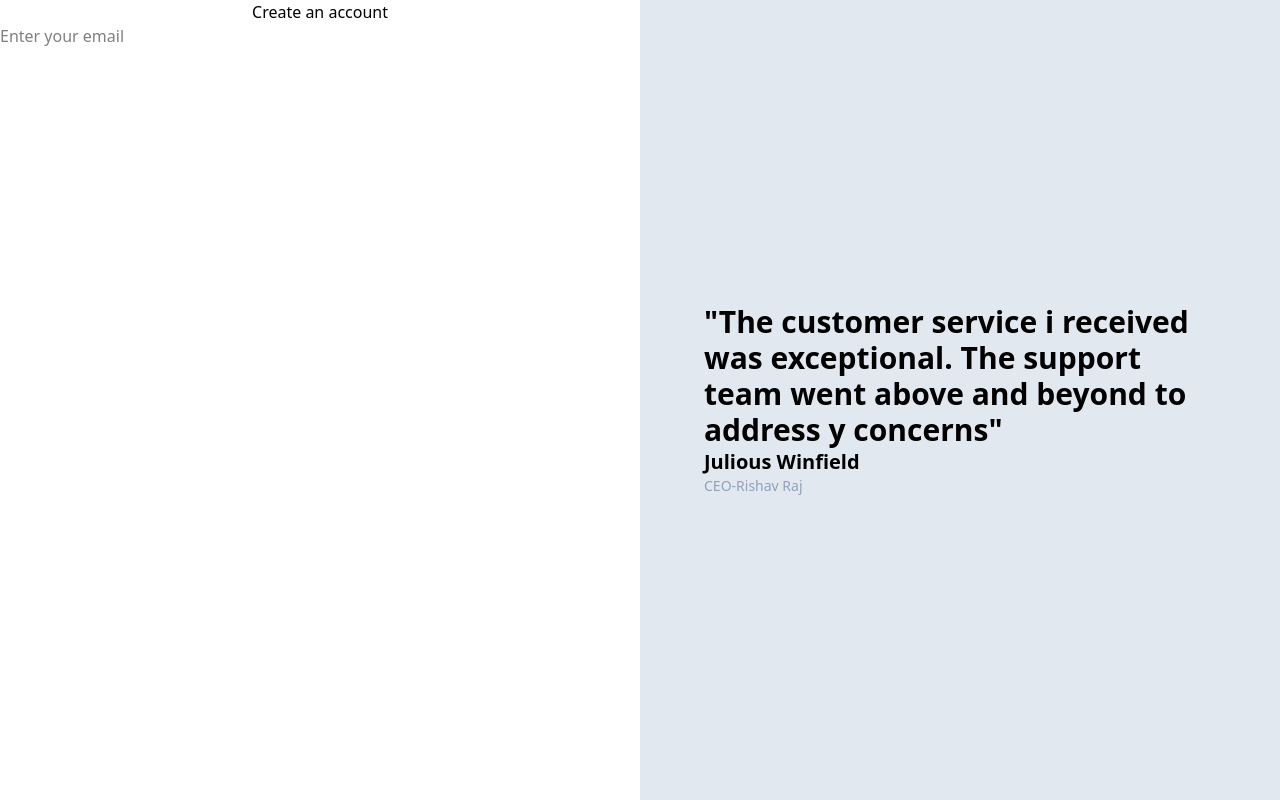
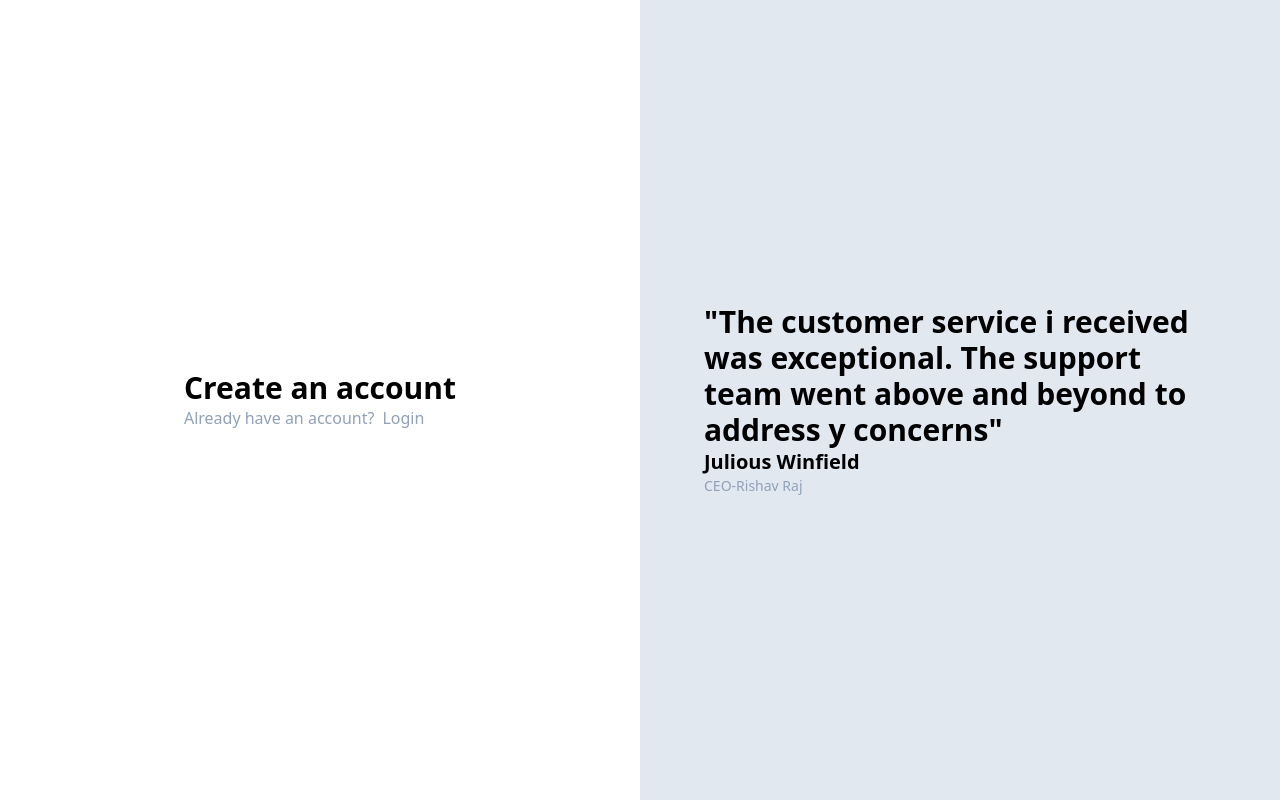
Before and after one commit to rishavr920/cohort-2, a React (Vite) app in the folder week13/Medium/frontend/: page /signup in a window 1280 px wide. Built offline with nearby package versions, Linux system fonts and the light colour scheme.

Commit message:
added some code

```diff
--- a/week13/Medium/frontend/src/components/Auth.tsx
+++ b/week13/Medium/frontend/src/components/Auth.tsx
@@ -1,10 +1,33 @@
+import type { ChangeEvent } from "react";
+import { Link } from "react-router-dom";
+
 export const Auth = () => {
     return (
-            <div className="flex flex-col justify-center text-center">
-                Create an account
-                <label form="email"/>
-                <input type="email" name="Email" placeholder="Enter your email"/>
+        <div className="h-screen flex justify-center flex-col">
+            <div className="flex justify-center">
+                <div>
+                    <div className="text-3xl font-extrabold">
+                        Create an account
+                    </div>
+                    <div className="text-slate-400">
+                        Already have an account?
+                        <Link className="pl-2 underlined"to={"/signin"}>Login</Link>
+                    </div>
+                </div>
             </div>
+        </div>
+    );
+};
 
-    )
+interface LabelledInputType{
+    label: string;
+    placeholder: string;
+    onChange: (e: ChangeEvent<HTMLInputElement>) => void;
+    type?: string;
 }
+function LabelledInput({label, placeholder, onChange}: LabelledInputType){
+    return <div>
+        <label for="first_name" className="block mb-2 text-sm font-medium text-gray-900 dark:text-white">{label}</label>
+        <input onChange={onChange} type="text" id="first_name" className="bg-gray-50 border border-gray-300 text-gray-900 text-sm rounded-lg focus:ring-blue-500 focus:border-blue-500 block w-full p-2.5 dark:bg-gray-700 dark:border-gray-600 dark:placeholder-gray-400 dark:text-white"/>
+    </div>
+}
```
